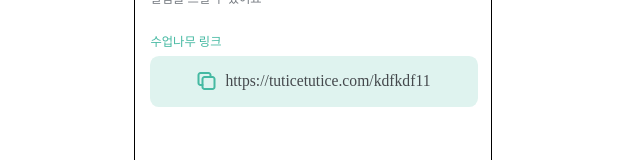
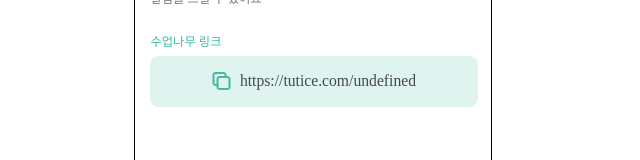
Before and after one commit to Gwasuwon-shot/Tutice_Client, a React (Vite) app: page /lesson-share in a window 1280 px wide. Shown: the part 165-325 px from the top of the page, without its empty margins (327-967 px from the left). Built offline with nearby package versions, Linux system fonts and the light colour scheme; no server answers; a web font is replaced by a local one; what recoil-persist would draw is missing.

Commit message:
[ feat ] 초대코드 링크 생성

```diff
--- a/src/main.tsx
+++ b/src/main.tsx
@@ -1,9 +1,8 @@
 import { QueryClient, QueryClientProvider } from "react-query";
 
+import { CookiesProvider } from "react-cookie";
+import ReactDOM from "react-dom/client";
 import App from "./App.tsx";
-import React from "react";
-import ReactDOM from "react-dom/client";
-import { CookiesProvider } from "react-cookie";
 
 const queryClient = new QueryClient();
 
@@ -12,6 +11,5 @@ ReactDOM.createRoot(document.getElementById("root") as HTMLElement).render(
     <QueryClientProvider client={queryClient}>
       <App />
     </QueryClientProvider>
-    ,
   </CookiesProvider>,
 );
--- a/src/pages/LessonShare.tsx
+++ b/src/pages/LessonShare.tsx
@@ -1,12 +1,20 @@
+import { useEffect, useState } from "react";
 import { useNavigate } from "react-router-dom";
+import { useRecoilState } from "recoil";
 import { styled } from "styled-components";
 import { CopylessonShareIc, ShareOthersLessonShareIc } from "../assets";
+import { temporarySchedule } from "../atom/timePicker/timePicker";
 import BottomButton from "../components/common/BottomButton";
 import { KakaoShare } from "../components/lessonShare/KakaoShare";
 
 export default function LessonShare() {
   const navgiate = useNavigate();
-  const URL = "https://tuticetutice.com/kdfkdf11";
+  const [tempSchedule, setTempSchedule] = useRecoilState(temporarySchedule);
+  const [URL, setURL] = useState(`https://tutice.com/${tempSchedule?.lessonCode}`);
+
+  useEffect(() => {
+    setURL(`https://tutice.com/${tempSchedule?.lessonCode}`);
+  }, [tempSchedule]);
 
   function handleMoveToHome() {
     navgiate("/");
@@ -16,7 +24,7 @@ export default function LessonShare() {
     if (navigator.share) {
       navigator.share({
         title: "나무코드 공유",
-        text: "안녕하세요, 과외 수업 관리 필수 앱 Tutice 입니다. [김은수]선생님이 [박송현]학생의 Tutice 초대장을 보냈습니다. \nTutice 링크 \n https://tuticetutice.com/kdfkdf11",
+        text: `안녕하세요, 과외 수업 관리 필수 앱 Tutice 입니다. [김은수]선생님이 [박송현]학생의 Tutice 초대장을 보냈습니다. \nTutice 링크 \n ${URL}`,
         url: URL,
       });
     } else {
```
